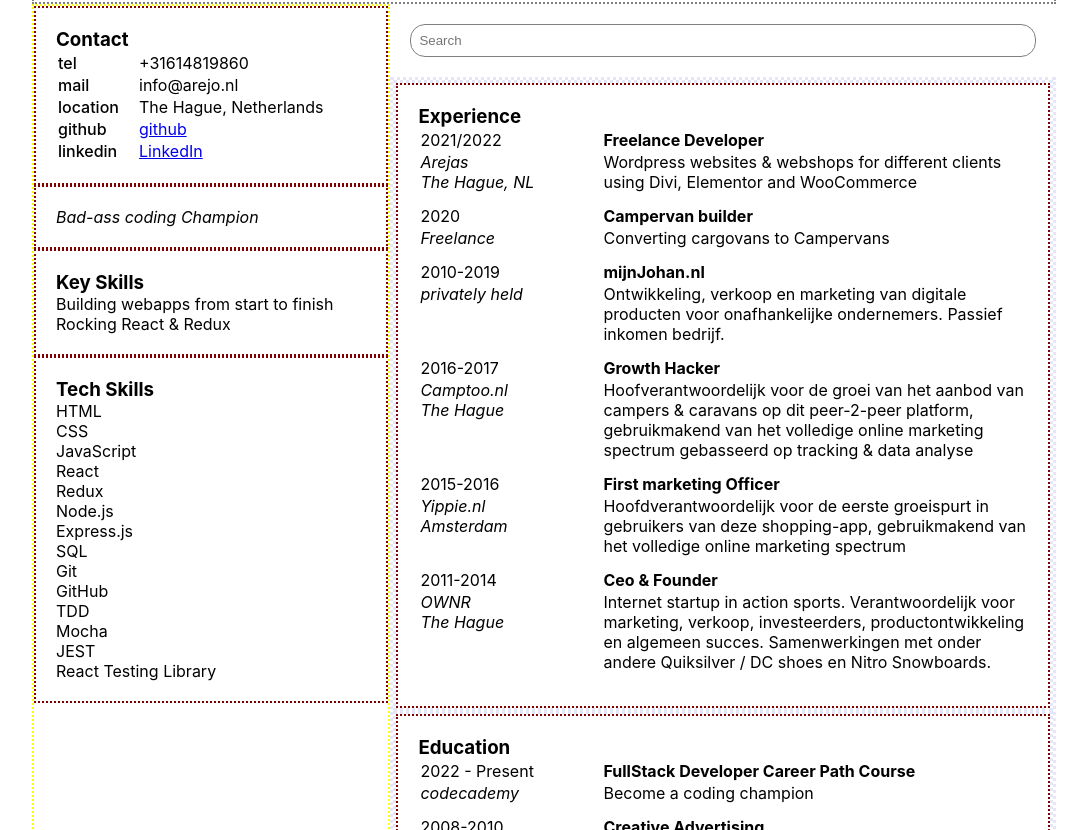
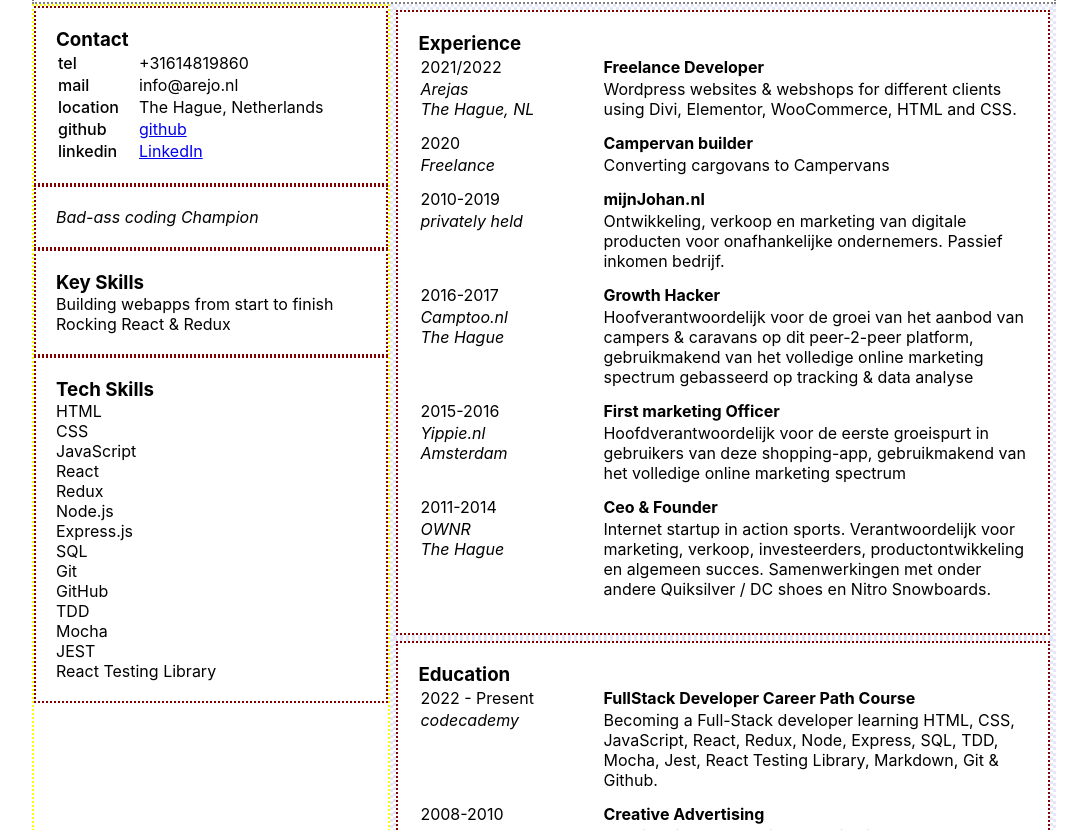
Before and after one commit to arejasverduras/resume, a React (Create React App) app: page / in a window 1280 px wide. Shown: the part 250-1080 px from the top of the page, without its empty margins (96-1183 px from the left). Built offline with nearby package versions, Linux system fonts and the light colour scheme.

Commit message:
move searchbar

```diff
--- a/src/App.js
+++ b/src/App.js
@@ -21,6 +21,16 @@ function App() {
 
     const [searchTerm, setSearchTerm] = useState('')
 
+    const searchFilter = (data) => {
+      let result =  data.filter(item => item.toLowerCase().includes(searchTerm.toLowerCase()))
+
+      if (result === []) {
+        return data
+      }
+
+      return result;
+
+    }
 
     const availableJobs = jobs.filter(job =>
       (job.description.toLowerCase().includes(searchTerm.toLowerCase())
@@ -28,21 +38,20 @@ function App() {
         || job.company.toLowerCase().includes(searchTerm.toLowerCase()) ||
         job.location.toLowerCase().includes(searchTerm.toLowerCase())));
 
+
   return (
     <div className="App">
       <Header
         profileName={profileName}
         profileTitle={profileTitle}
         profilePicture={profilePicture}
-      />
-      <Search
-        value={searchTerm}
+        searchTerm={searchTerm}
         setSearchTerm={setSearchTerm}
       />
   <SideBar
     summary={summary}
-    keySkills={keySkills}
-    techSkills={techSkills}
+    keySkills={searchFilter(keySkills)}
+    techSkills={searchFilter(techSkills)}
     contactInfo={contactInfo}
      />
     <Content jobs={availableJobs} certifications={certifications} />
--- a/src/components/header/Header.js
+++ b/src/components/header/Header.js
@@ -1,7 +1,8 @@
 import React from 'react';
+import { Search } from '../../features/Search';
 
 export const Header = (props) => {
-    const { profileName, profileTitle, profilePicture } = props;
+    const { profileName, profileTitle, profilePicture, searchTerm, setSearchTerm } = props;
 
     return (
         <header>
@@ -10,6 +11,9 @@ export const Header = (props) => {
                 <h2 className="headerName">{profileName}</h2>
                 <h2 className="headerTitle">{profileTitle}</h2>
             </div>
+            <Search
+                value={searchTerm}
+                setSearchTerm={setSearchTerm}/>
         </header>
     )
 }
--- a/src/data.js
+++ b/src/data.js
@@ -8,7 +8,7 @@ export const profileData = {
         title: 'Freelance Developer',
         company: 'Arejas',
         location: 'The Hague, NL',
-        description: 'Wordpress websites & webshops for different clients using Divi, Elementor and WooCommerce'
+        description: 'Wordpress websites & webshops for different clients using Divi, Elementor, WooCommerce, HTML and CSS.'
     }, {
         type: 'job',
         period: '2020',
@@ -67,7 +67,7 @@ export const profileData = {
         company: 'codecademy',
         location: '',
         title: 'FullStack Developer Career Path Course',
-        description: 'Become a coding champion'
+        description: 'Becoming a Full-Stack developer learning HTML, CSS, JavaScript, React, Redux, Node, Express, SQL, TDD, Mocha, Jest, React Testing Library, Markdown, Git & Github.'
     },
     {
         type: 'edu',
```
